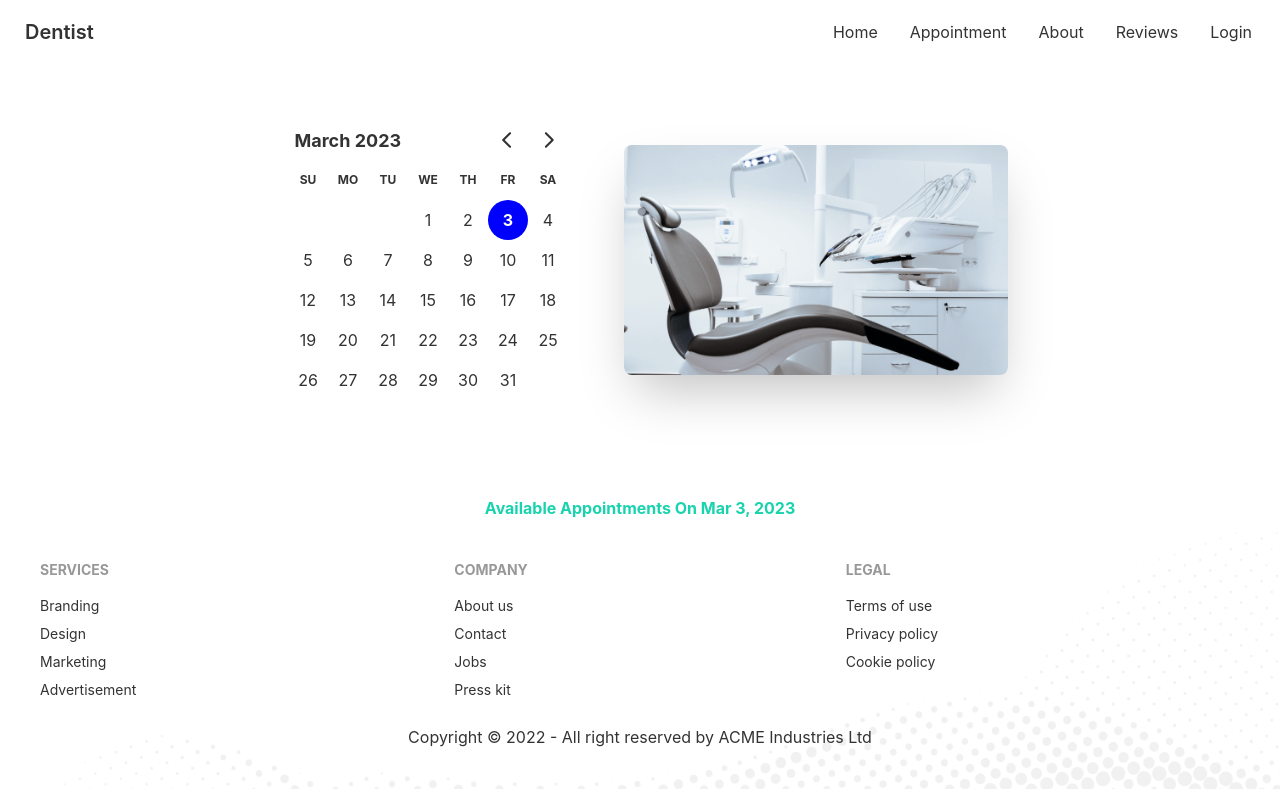
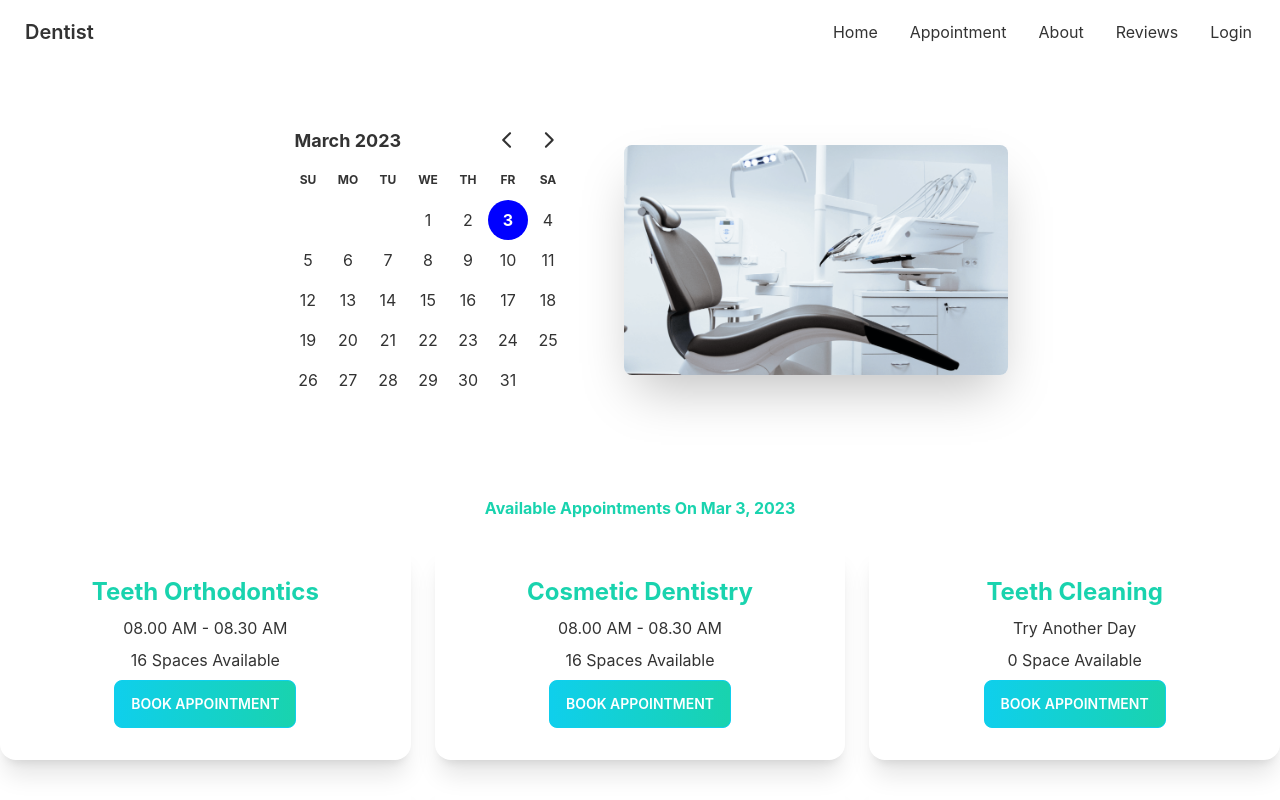
Before and after one commit to soharab007/dentist-full-stack-client, a React (Create React App) app: page /appointment in a window 1280 px wide. Shown: the top 800 px of the page. Built offline with nearby package versions, Linux system fonts and the light colour scheme.

Commit message:
72-4 Appointment Options and available slots with conditional rendering

```diff
--- a/public/appointmentOptions.json
+++ b/public/appointmentOptions.json
@@ -47,22 +47,7 @@
       "_id": 3,
       "name": "Teeth Cleaning",
       "slots": [
-        "08.00 AM - 08.30 AM",
-        "08.30 AM - 09.00 AM",
-        "09.00 AM - 9.30 AM",
-        "09.30 AM - 10.00 AM",
-        "10.00 AM - 10.30 AM",
-        "10.30 AM - 11.00 AM",
-        "11.00 AM - 11.30 AM",
-        "11.30 AM - 12.00 AM",
-        "1.00 PM - 1.30 PM",
-        "1.30 PM - 2.00 PM",
-        "2.00 PM - 2.30 PM",
-        "2.30 PM - 3.00 PM",
-        "3.00 PM - 3.30 PM",
-        "3.30 PM - 4.00 PM",
-        "4.00 PM - 4.30 PM",
-        "4.30 PM - 5.00 PM"
+
       ]
     },
     {
@@ -70,21 +55,8 @@
       "name": "Cavity Protection",
       "slots": [
         "08.00 AM - 08.30 AM",
-        "08.30 AM - 09.00 AM",
-        "09.00 AM - 9.30 AM",
-        "09.30 AM - 10.00 AM",
-        "10.00 AM - 10.30 AM",
-        "10.30 AM - 11.00 AM",
-        "11.00 AM - 11.30 AM",
-        "11.30 AM - 12.00 AM",
-        "1.00 PM - 1.30 PM",
-        "1.30 PM - 2.00 PM",
-        "2.00 PM - 2.30 PM",
-        "2.30 PM - 3.00 PM",
-        "3.00 PM - 3.30 PM",
-        "3.30 PM - 4.00 PM",
-        "4.00 PM - 4.30 PM",
-        "4.30 PM - 5.00 PM"
+        "08.30 AM - 09.00 AM"
+
       ]
     },
     {
@@ -97,22 +69,8 @@
       "_id": 6,
       "name": "Oral Surgery",
       "slots": [
-        "08.00 AM - 08.30 AM",
-        "08.30 AM - 09.00 AM",
-        "09.00 AM - 9.30 AM",
-        "09.30 AM - 10.00 AM",
-        "10.00 AM - 10.30 AM",
-        "10.30 AM - 11.00 AM",
-        "11.00 AM - 11.30 AM",
-        "11.30 AM - 12.00 AM",
-        "1.00 PM - 1.30 PM",
-        "1.30 PM - 2.00 PM",
-        "2.00 PM - 2.30 PM",
-        "2.30 PM - 3.00 PM",
-        "3.00 PM - 3.30 PM",
-        "3.30 PM - 4.00 PM",
-        "4.00 PM - 4.30 PM",
-        "4.30 PM - 5.00 PM"
+        "08.00 AM - 08.30 AM"
+
       ]
     }
   ]
--- /dev/null
+++ b/src/Pages/Appointment/AvailableAppointments/AppointmentOption.js
@@ -0,0 +1,24 @@
+import React from "react";
+import PrimaryButton from "../../../Components/PrimaryButton/PrimaryButton";
+
+const AppointmentOption = ({ appointmentOption }) => {
+  const { name, slots } = appointmentOption;
+  return (
+    <div className="card shadow-xl">
+      <div className="card-body text-center">
+        <h2 className="text-center font-bold  text-2xl text-secondary">
+          {name}
+        </h2>
+        <p>{slots.length > 0 ? slots[0] : "Try Another Day"}</p>
+        <p>
+          {slots.length} {slots.length > 1 ? "Spaces" : "Space"} Available
+        </p>
+        <div className="card-actions text-white justify-center">
+          <PrimaryButton>Book Appointment</PrimaryButton>
+        </div>
+      </div>
+    </div>
+  );
+};
+
+export default AppointmentOption;
--- a/src/Pages/Appointment/AvailableAppointments/AvailableAppointments.js
+++ b/src/Pages/Appointment/AvailableAppointments/AvailableAppointments.js
@@ -1,12 +1,27 @@
 import { format } from "date-fns";
-import React from "react";
+import React, { useEffect, useState } from "react";
+import AppointmentOption from "./AppointmentOption";
 
 const AvailableAppointments = ({ selectedDate }) => {
+  const [appointmentOptions, setAppointmentOptions] = useState([]);
+  useEffect(() => {
+    fetch("appointmentOptions.json")
+      .then((res) => res.json())
+      .then((data) => setAppointmentOptions(data));
+  }, []);
   return (
-    <section className="mt-16">
+    <section className="my-16">
       <p className="text-secondary font-bold text-center">
         Available Appointments On {format(selectedDate, "PP")}
       </p>
+      <div className="grid gap-6 grid-cols-1 md:grid-cols-2 lg:grid-cols-3 mt-6">
+        {appointmentOptions.map((option) => (
+          <AppointmentOption
+            key={option._id}
+            appointmentOption={option}
+          ></AppointmentOption>
+        ))}
+      </div>
     </section>
   );
 };
```
